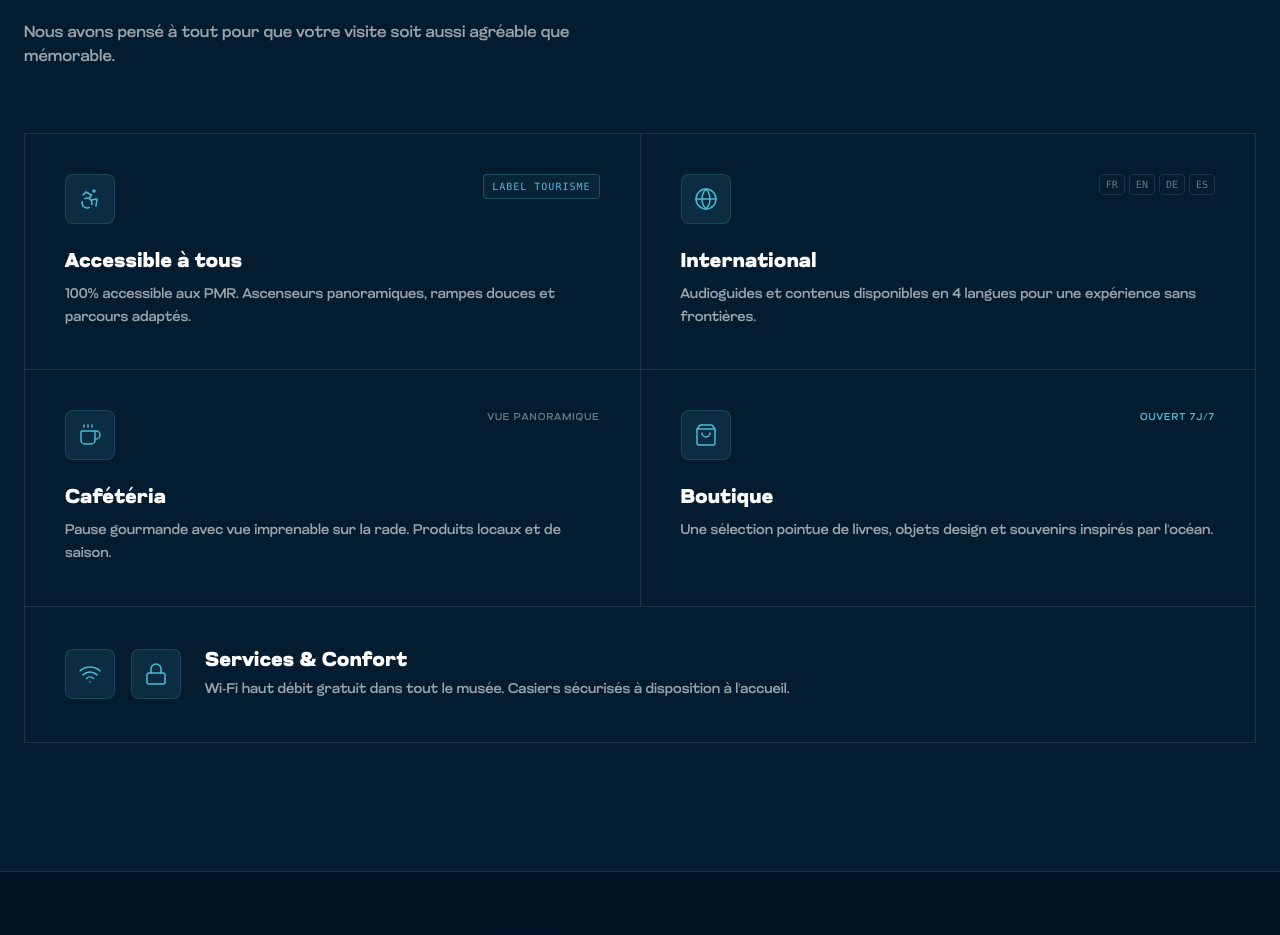
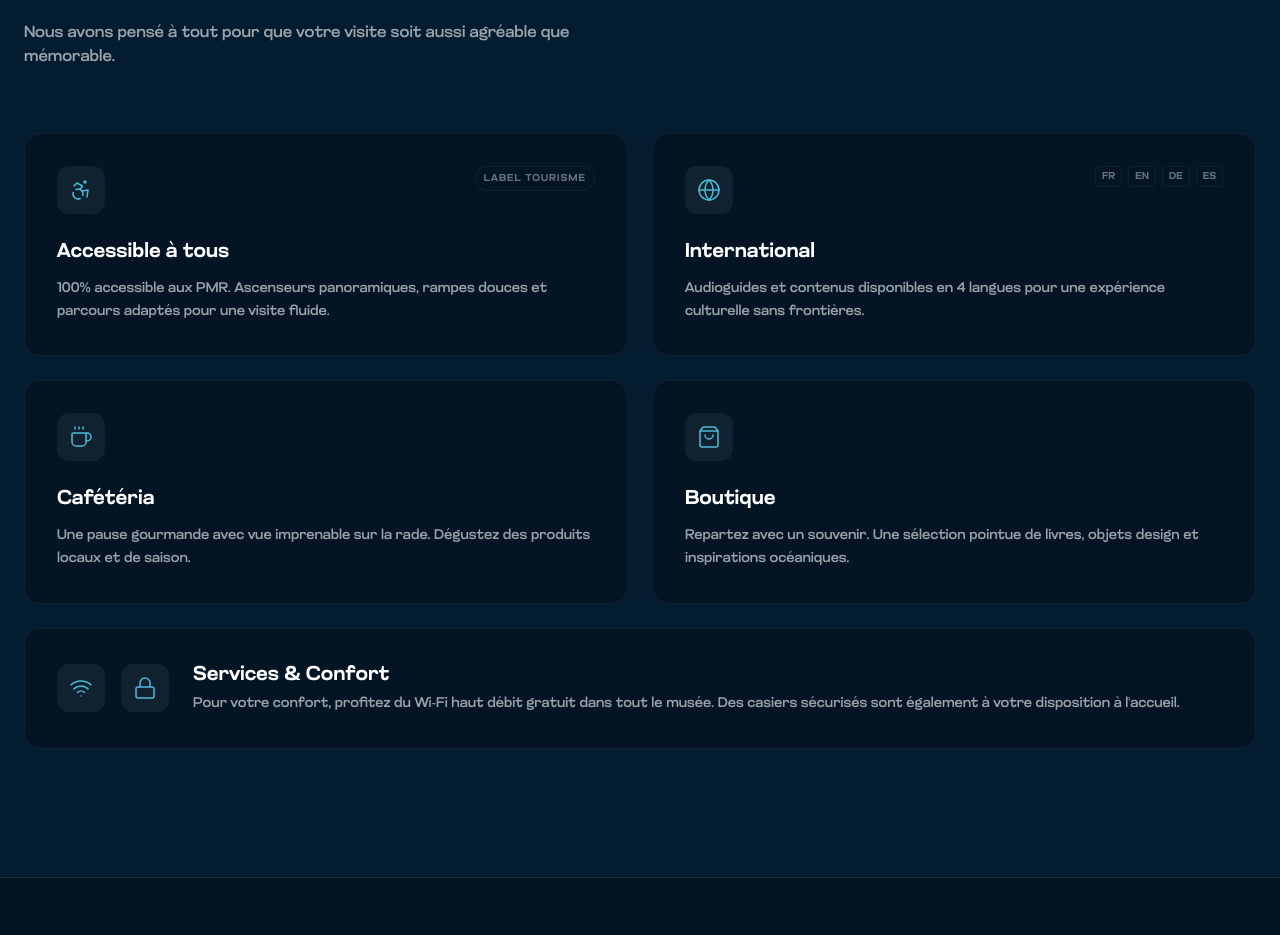
Before and after one commit to KillianGil/reaco-site-abysse, a Next.js app: page /informations in a window 1280 px wide. Shown: the part 2720-3655 px from the top of the page. Built offline with nearby package versions, Linux system fonts and the light colour scheme.

Commit message:
Ajustement design v12

```diff
--- a/src/app/informations/page.tsx
+++ b/src/app/informations/page.tsx
@@ -399,87 +399,86 @@ export default function InformationsPage() {
                     {/* Services Grid - Cleaner Design */}
                     {/* Services Grid - Cleaner Design - Uniform Grid */}
                     {/* Services List - Clean Manifest Design */}
-                    {/* Services Technical Grid */}
-                    <div className="grid grid-cols-1 md:grid-cols-2 border-t border-l border-white/10">
+                    {/* Services Minimalist Grid */}
+                    <div className="grid grid-cols-1 md:grid-cols-2 gap-4 md:gap-6">
 
                         {/* ACCESS */}
-                        <div className="group p-8 md:p-10 border-r border-b border-white/10 hover:bg-[#4CBBD5]/5 transition-colors relative">
+                        <div className="group p-6 md:p-8 rounded-2xl bg-[#031525] border border-white/5 hover:border-[#4CBBD5]/30 transition-all duration-300">
                             <div className="flex justify-between items-start mb-6">
-                                <div className="p-3 bg-[#4CBBD5]/10 rounded-lg border border-[#4CBBD5]/20 group-hover:scale-105 transition-transform">
+                                <div className="p-3 bg-white/5 rounded-xl group-hover:bg-[#4CBBD5]/10 group-hover:scale-105 transition-all duration-300">
                                     <Accessibility className="w-6 h-6 text-[#4CBBD5]" strokeWidth={1.5} />
                                 </div>
-                                <span className="text-[10px] font-mono text-[#4CBBD5] uppercase tracking-widest border border-[#4CBBD5]/30 px-2 py-1 rounded bg-[#4CBBD5]/5">
+                                <span className="text-[10px] font-medium text-white/40 uppercase tracking-widest py-1 px-2 rounded-full border border-white/5">
                                     Label Tourisme
                                 </span>
                             </div>
-                            <h4 className="text-xl font-bold mb-2 group-hover:text-[#4CBBD5] transition-colors">Accessible à tous</h4>
+                            <h4 className="text-xl font-medium mb-3 text-white group-hover:text-[#4CBBD5] transition-colors">Accessible à tous</h4>
                             <p className="text-white/60 text-sm leading-relaxed">
-                                100% accessible aux PMR. Ascenseurs panoramiques, rampes douces et parcours adaptés.
+                                100% accessible aux PMR. Ascenseurs panoramiques, rampes douces et parcours adaptés pour une visite fluide.
                             </p>
                         </div>
 
                         {/* INTERNATIONAL */}
-                        <div className="group p-8 md:p-10 border-r border-b border-white/10 hover:bg-[#4CBBD5]/5 transition-colors relative">
+                        <div className="group p-6 md:p-8 rounded-2xl bg-[#031525] border border-white/5 hover:border-[#4CBBD5]/30 transition-all duration-300">
                             <div className="flex justify-between items-start mb-6">
-                                <div className="p-3 bg-[#4CBBD5]/10 rounded-lg border border-[#4CBBD5]/20 group-hover:scale-105 transition-transform">
+                                <div className="p-3 bg-white/5 rounded-xl group-hover:bg-[#4CBBD5]/10 group-hover:scale-105 transition-all duration-300">
                                     <Globe className="w-6 h-6 text-[#4CBBD5]" strokeWidth={1.5} />
                                 </div>
-                                <div className="flex gap-1">
+                                <div className="flex gap-1.5">
                                     {['FR', 'EN', 'DE', 'ES'].map((lang) => (
-                                        <span key={lang} className="text-[10px] font-mono text-white/40 border border-white/10 px-1.5 py-0.5 rounded">
+                                        <span key={lang} className="text-[10px] font-medium text-white/40 border border-white/5 px-1.5 py-0.5 rounded">
                                             {lang}
                                         </span>
                                     ))}
                                 </div>
                             </div>
-                            <h4 className="text-xl font-bold mb-2 group-hover:text-[#4CBBD5] transition-colors">International</h4>
+                            <h4 className="text-xl font-medium mb-3 text-white group-hover:text-[#4CBBD5] transition-colors">International</h4>
                             <p className="text-white/60 text-sm leading-relaxed">
-                                Audioguides et contenus disponibles en 4 langues pour une expérience sans frontières.
+                                Audioguides et contenus disponibles en 4 langues pour une expérience culturelle sans frontières.
                             </p>
                         </div>
 
                         {/* RESTAURATION */}
-                        <div className="group p-8 md:p-10 border-r border-b border-white/10 hover:bg-[#4CBBD5]/5 transition-colors relative">
+                        <div className="group p-6 md:p-8 rounded-2xl bg-[#031525] border border-white/5 hover:border-[#4CBBD5]/30 transition-all duration-300">
                             <div className="flex justify-between items-start mb-6">
-                                <div className="p-3 bg-[#4CBBD5]/10 rounded-lg border border-[#4CBBD5]/20 group-hover:scale-105 transition-transform">
+                                <div className="p-3 bg-white/5 rounded-xl group-hover:bg-[#4CBBD5]/10 group-hover:scale-105 transition-all duration-300">
                                     <Coffee className="w-6 h-6 text-[#4CBBD5]" strokeWidth={1.5} />
                                 </div>
-                                <span className="text-[10px] uppercase tracking-widest text-white/40">Vue Panoramique</span>
                             </div>
-                            <h4 className="text-xl font-bold mb-2 group-hover:text-[#4CBBD5] transition-colors">Cafétéria</h4>
+                            <h4 className="text-xl font-medium mb-3 text-white group-hover:text-[#4CBBD5] transition-colors">Cafétéria</h4>
                             <p className="text-white/60 text-sm leading-relaxed">
-                                Pause gourmande avec vue imprenable sur la rade. Produits locaux et de saison.
+                                Une pause gourmande avec vue imprenable sur la rade. Dégustez des produits locaux et de saison.
                             </p>
                         </div>
 
                         {/* BOUTIQUE */}
-                        <div className="group p-8 md:p-10 border-r border-b border-white/10 hover:bg-[#4CBBD5]/5 transition-colors relative">
+                        <div className="group p-6 md:p-8 rounded-2xl bg-[#031525] border border-white/5 hover:border-[#4CBBD5]/30 transition-all duration-300">
                             <div className="flex justify-between items-start mb-6">
-                                <div className="p-3 bg-[#4CBBD5]/10 rounded-lg border border-[#4CBBD5]/20 group-hover:scale-105 transition-transform">
+                                <div className="p-3 bg-white/5 rounded-xl group-hover:bg-[#4CBBD5]/10 group-hover:scale-105 transition-all duration-300">
                                     <ShoppingBag className="w-6 h-6 text-[#4CBBD5]" strokeWidth={1.5} />
                                 </div>
-                                <span className="text-[10px] uppercase tracking-widest text-[#4CBBD5]">Ouvert 7j/7</span>
                             </div>
-                            <h4 className="text-xl font-bold mb-2 group-hover:text-[#4CBBD5] transition-colors">Boutique</h4>
+                            <h4 className="text-xl font-medium mb-3 text-white group-hover:text-[#4CBBD5] transition-colors">Boutique</h4>
                             <p className="text-white/60 text-sm leading-relaxed">
-                                Une sélection pointue de livres, objets design et souvenirs inspirés par l&apos;océan.
+                                Repartez avec un souvenir. Une sélection pointue de livres, objets design et inspirations océaniques.
                             </p>
                         </div>
 
                         {/* WIFI & LOCKERS */}
-                        <div className="group p-8 md:p-10 border-r border-b border-white/10 hover:bg-[#4CBBD5]/5 transition-colors relative md:col-span-2 flex flex-col md:flex-row md:items-center gap-6">
+                        <div className="group p-6 md:p-8 rounded-2xl bg-[#031525] border border-white/5 hover:border-[#4CBBD5]/30 transition-all duration-300 md:col-span-2 flex flex-col md:flex-row md:items-center gap-6">
                             <div className="flex gap-4">
-                                <div className="p-3 bg-[#4CBBD5]/10 rounded-lg border border-[#4CBBD5]/20">
+                                <div className="p-3 bg-white/5 rounded-xl group-hover:bg-[#4CBBD5]/10 transition-colors">
                                     <Wifi className="w-6 h-6 text-[#4CBBD5]" strokeWidth={1.5} />
                                 </div>
-                                <div className="p-3 bg-[#4CBBD5]/10 rounded-lg border border-[#4CBBD5]/20">
+                                <div className="p-3 bg-white/5 rounded-xl group-hover:bg-[#4CBBD5]/10 transition-colors">
                                     <Lock className="w-6 h-6 text-[#4CBBD5]" strokeWidth={1.5} />
                                 </div>
                             </div>
                             <div className="flex-1">
-                                <h4 className="text-xl font-bold mb-1 group-hover:text-[#4CBBD5] transition-colors">Services & Confort</h4>
+                                <h4 className="text-xl font-medium mb-1 text-white group-hover:text-[#4CBBD5] transition-colors">Services & Confort</h4>
                                 <p className="text-white/60 text-sm leading-relaxed">
-                                    Wi-Fi haut débit gratuit dans tout le musée. Casiers sécurisés à disposition à l&apos;accueil.
+                                    Pour votre confort, profitez du Wi-Fi haut débit gratuit dans tout le musée.
+                                    Des casiers sécurisés sont également à votre disposition à l&apos;accueil.
                                 </p>
                             </div>
                         </div>
```
